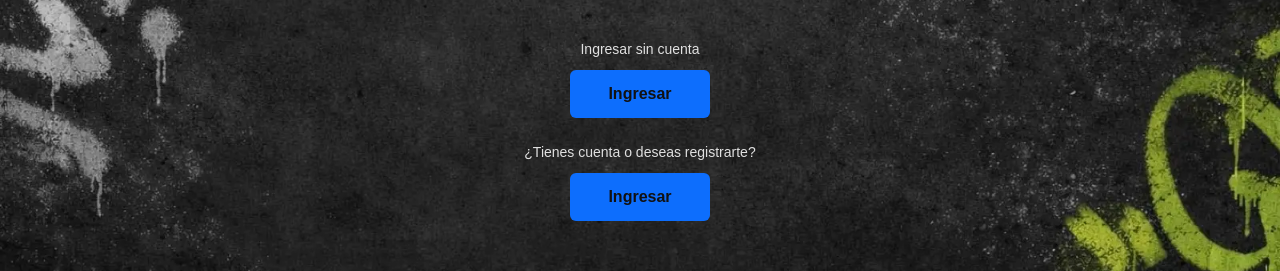
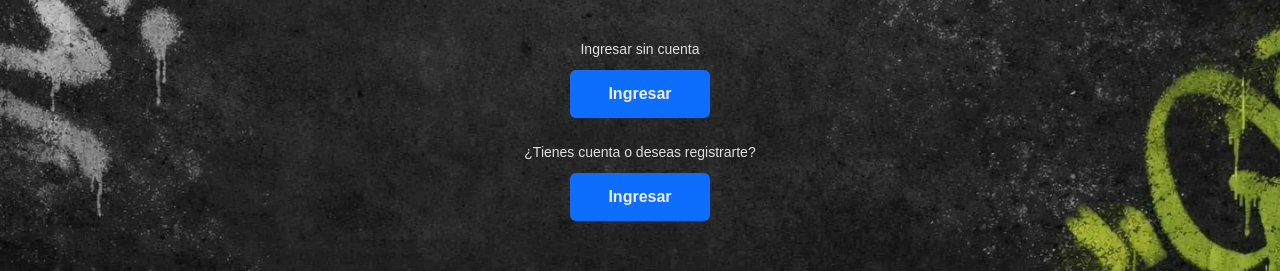
Before and after one commit to Ara-juan/versi-n-react, a React (Vite) app: page / in a window 1280 px wide. Shown: the part 373-644 px from the top of the page. Built offline with nearby package versions, Linux system fonts and the light colour scheme.

Commit message:
Mejoramos comentarios en Inicio.css y cambiamos color del texto del boton

```diff
--- a/src/pages/Inicio.css
+++ b/src/pages/Inicio.css
@@ -9,7 +9,7 @@
   backdrop-filter: brightness(0.9);
 }
 
-/* clase de utilidad para ocultar textos visualmente pero dejarlos visibles para google y lectores de pantalla */
+/* oculta texto de la pantalla pero se lo muestra a google y lectores de pantalla */
 .sr-only {
   position: absolute;
   width: 1px;
@@ -21,12 +21,14 @@
   border: 0;
 }
 
+/* ajusta el tamaño del logo principal y le da margen abajo */
 .inicio-container .logo {
   width: 180px;
   height: auto;
   margin-bottom: 20px;
 }
 
+/* slogan principal en mayusculas y letra blanca */
 .slogan {
   font-size: 22px;
   font-weight: bold;
@@ -36,7 +38,7 @@
   color: white;
 }
 
-/* flexbox para centrar botones y textos verticalmente */
+/* agrupa los botones en columna y los centra */
 .buttons {
   display: flex;
   flex-direction: column;
@@ -46,21 +48,24 @@
   width: 100%;
 }
 
+/* texto informativo entre los botones en gris claro */
 .buttons p {
   margin: 12px 0 6px 0;
   font-size: 14px;
   text-align: center;
-  color: #e0e0e0; /* un gris muy claro para mejor contraste sobre el fondo oscuro */
+  color: #e0e0e0;
 }
 
+/* quita la linea inferior de los enlaces */
 .buttons a {
   text-decoration: none;
   display: inline-block;
 }
 
+/* boton llamativo en azul */
 .buttons .btn {
   background-color: var(--bs-primary, #4da3ff); /* aplicamos el azul claro del navbar */
-  color: #111; /* texto oscuro sobre botón claro es la regla de oro para la accesibilidad */
+  color: #f2eded;
   font-weight: bold;
   border: none;
   padding: 12px 24px;
@@ -72,19 +77,23 @@
   min-width: 140px; /* ancho uniforme para ambos botones */
 }
 
+/* azul un poco mas oscuro al pasar el raton por el boton */
 .buttons .btn:hover {
   background-color: #338cf0;
 }
 
+/* enlaces del pie de pagina en blanco sin subrayado */
 .footer-link {
   color: white;
   text-decoration: none;
 }
 
+/* cambia al azul principal al pasar el cursor */
 .footer-link:hover {
-  color: #4da3ff; /* usamos el mismo color temático al pasar el mouse */
+  color: #4da3ff;
 }
 
+/* pie de pagina en texto pequeño subrayado */
 .footer {
   font-size: 14px;
   margin-top: 20px;
```
